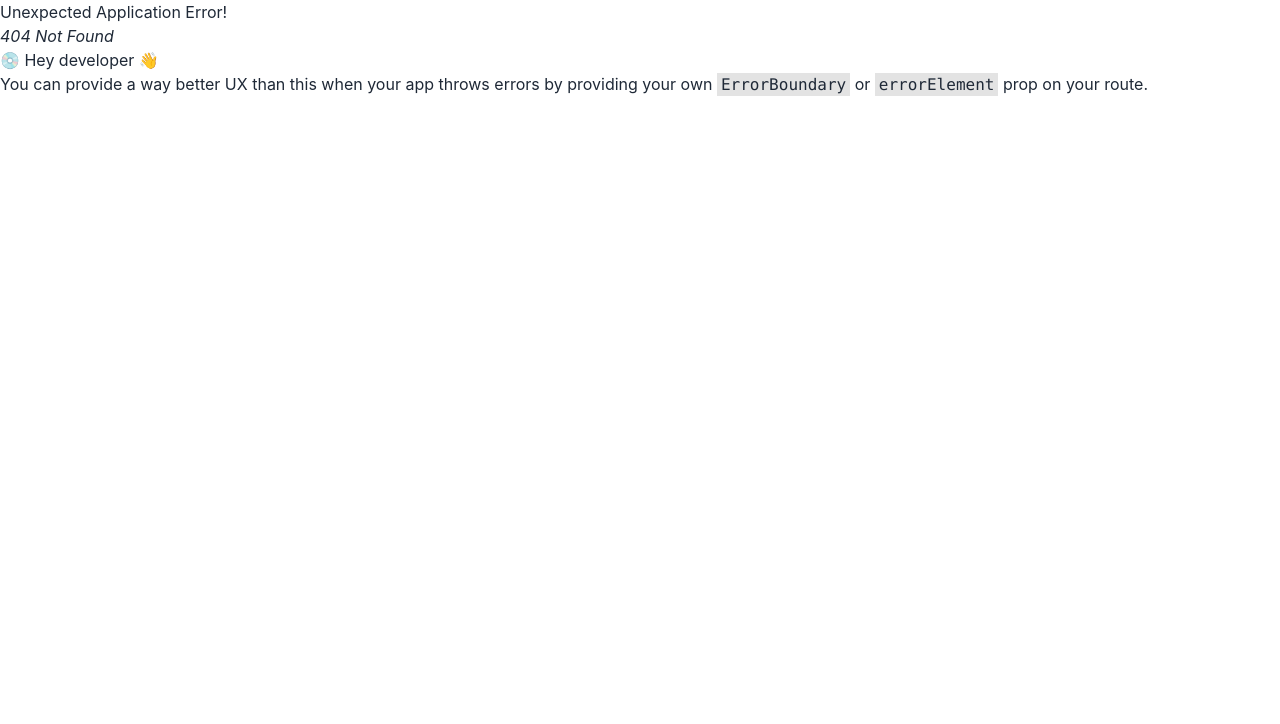
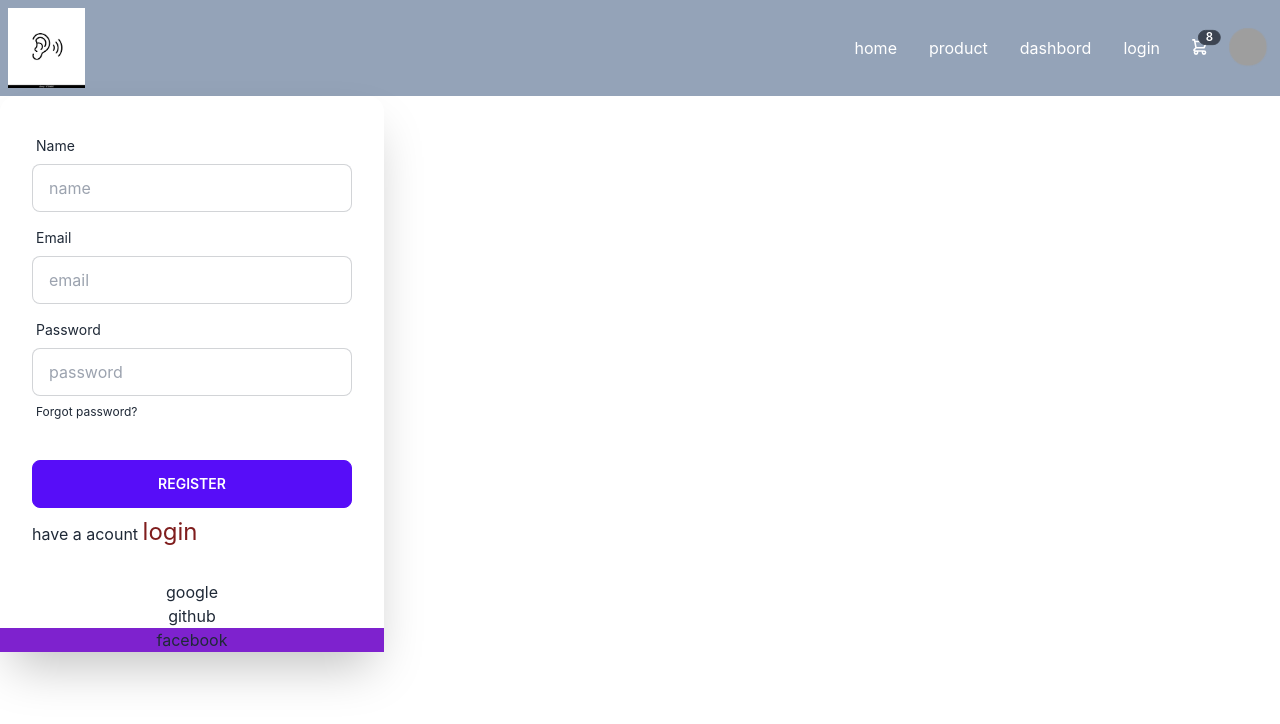
Before and after one commit to mahmudul474/car-buy-and-sell-clint, a React (Create React App) app: page /register in a window 1280 px wide. Before the commit this address had no page. Shown: the top 724 px of the page. Built offline with nearby package versions, Linux system fonts and the light colour scheme; no server answers; grey boxes are pictures that could not be loaded.

Commit message:
login and sinup  basic cmplaet

```diff
--- a/package.json
+++ b/package.json
@@ -3,12 +3,18 @@
   "version": "0.1.0",
   "private": true,
   "dependencies": {
+    "@fortawesome/fontawesome-svg-core": "^6.2.1",
+    "@fortawesome/free-solid-svg-icons": "^6.2.1",
+    "@fortawesome/react-fontawesome": "^0.2.0",
     "@testing-library/jest-dom": "^5.16.5",
     "@testing-library/react": "^13.4.0",
     "@testing-library/user-event": "^13.5.0",
     "daisyui": "^2.41.0",
+    "firebase": "^9.14.0",
     "react": "^18.2.0",
     "react-dom": "^18.2.0",
+    "react-hook-form": "^7.39.5",
+    "react-hot-toast": "^2.4.0",
     "react-router-dom": "^6.4.3",
     "react-scripts": "5.0.1",
     "web-vitals": "^2.1.4"
--- /dev/null
+++ b/src/Componenets/Pages/Registared/Singin/Login.js
@@ -0,0 +1,106 @@
+import React, { useContext, useState } from 'react';
+import { useForm } from 'react-hook-form';
+import { Link } from 'react-router-dom';
+import { AuthContext } from '../../../../Context/AuthProvider';
+import Navbar from '../../Sharred/Navar/Navbar';
+
+const Login = () => {
+  //react  hook from
+  const { register, handleSubmit, formState: { errors } } = useForm();
+  const[loginero,setLoginero]=useState("")
+
+  const {login}=useContext(AuthContext)
+
+
+
+
+    const handleSining=data=>{
+     console.log(data)
+ setLoginero("")
+     login(data.email, data.password)
+     .then((result)=>{
+      const user=result.user;
+      console.log(user)
+
+
+     }).catch(error => {
+      console.log(error.message)
+    setLoginero(error.message);
+  });
+
+
+
+    }
+
+    return (
+        <div>
+
+
+<Navbar></Navbar>
+
+
+
+
+
+<div className="card flex-shrink-0 w-full max-w-sm shadow-2xl bg-base-100">
+
+
+ <p className='text-red-900'>{loginero}</p>
+
+     <form  onSubmit={ handleSubmit(handleSining)}>
+     <div className="card-body">
+        <div className="form-control">
+          <label className="label">
+            <span className="label-text">Email</span>
+          </label>
+          <input
+          name='email'
+          {...register("email",{
+            required:"eamil address is required",
+
+          }
+          )}
+          type="text" placeholder="email" className="input input-bordered" />
+
+{errors.email && <p className='text-red-600'>{errors.email?.message}</p>}
+
+        </div>
+        <div className="form-control">
+          <label className="label">
+            <span className="label-text">Password</span>
+          </label>
+
+          <input
+        {...register("password",{
+            required:"passwor is requered",
+            minLength:{value:6, message:"passwor must be at least 6 characters"}
+        })}
+          name='password'
+          type="password" placeholder="password" className="input input-bordered" />
+
+          {errors.password && <p className='text-red-500'>{errors.password?.message}</p>}
+
+          <label className="label">
+            <a href="#" className="label-text-alt link link-hover">Forgot password?</a>
+          </label>
+        </div>
+        <div className="form-control mt-6">
+          <button className="btn btn-primary">Login</button>
+        </div>
+        <p>creaat a new acount  <Link className='text-red-900  text-2xl' to='/register'>register</Link></p>
+      </div>
+
+      <div className="flex flex-col">
+            <button className="bg-prymary">google</button>
+            <button className="bg-prymary">github</button>
+            <button className="bg-purple-700">facebook </button>
+            </div>
+     </form>
+
+</div>
+
+        </div>
+    );
+};
+
+export default Login;
--- /dev/null
+++ b/src/Componenets/Pages/Registared/sing-up/Register.js
@@ -0,0 +1,136 @@
+import React, { useContext, useState } from "react";
+import { useForm } from "react-hook-form";
+import { Link } from "react-router-dom";
+import { AuthContext } from "../../../../Context/AuthProvider";
+import Navbar from "../../Sharred/Navar/Navbar";
+
+const Register = () => {
+  //react hook from
+  const { register,handleSubmit,formState: { errors }} = useForm();
+const[sinuperor,setSinupero]=useState("")
+
+//context api
+const  {creatUser}=useContext(AuthContext)
+
+  const handleSingup = (data) => {
+    console.log(data);
+  //user-create
+  creatUser(data.email,data.password)
+  .then((result)=>{
+    const  user =result.user;
+    console.log(user);
+    setSinupero("")
+
+  }).catch(error => {
+    console.log(error.message)
+    setSinupero(error.message);
+});
+
+
+
+
+
+  };
+  return (
+    <div>
+      <Navbar></Navbar>
+
+      <div className="card flex-shrink-0 w-full max-w-sm shadow-2xl bg-base-100">
+
+        <p className="text-primary text-xl">{sinuperor}</p>
+        <form onSubmit={handleSubmit(handleSingup)}>
+          <div className="card-body">
+            <div className="form-control">
+              <label className="label">
+                <span className="label-text">Name</span>
+              </label>
+              <input
+                name="name"
+                {...register("name", {
+                  required: "name address is required"
+                })}
+                type="text"
+                placeholder="name"
+                className="input input-bordered"
+              />
+
+              {errors.name && (
+                <p className="text-red-600">{errors.name?.message}</p>
+              )}
+            </div>
+
+            <div className="form-control">
+              <label className="label">
+                <span className="label-text">Email</span>
+              </label>
+              <input
+                name="email"
+                required
+                {...register("email", {
+                  required: "eamil address is required"
+                })}
+                type="text"
+                placeholder="email"
+                className="input input-bordered"
+              />
+
+              {errors.email && (
+                <p className="text-red-600">{errors.email?.message}</p>
+              )}
+            </div>
+            <div className="form-control">
+              <label className="label">
+                <span className="label-text">Password</span>
+              </label>
+
+              <input
+                {...register("password", {
+                  required: "passwor is requered",
+                  minLength: {
+                    value: 6,
+                    message: "passwor must be at least 6 characters"
+                  }
+                })}
+                name="password"
+                type="password"
+                placeholder="password"
+                className="input input-bordered"
+              />
+
+              {errors.password && (
+                <p className="text-red-500">{errors.password?.message}</p>
+              )}
+
+              <label className="label">
+                <a href="#" className="label-text-alt link link-hover">
+                  Forgot password?
+                </a>
+              </label>
+            </div>
+            <div className="form-control mt-6">
+              <button className="btn btn-primary">register</button>
+            </div>
+            <p>
+              have a acount{" "}
+              <Link className="text-red-900  text-2xl" to="/login">
+                login
+              </Link>
+            </p>
+          </div>
+
+           <div className="flex flex-col">
+            <button className="bg-prymary">google</button>
+            <button className="bg-prymary">github</button>
+            <button className="bg-purple-700">facebook </button>
+
+           </div>
+
+
+
+        </form>
+      </div>
+    </div>
+  );
+};
+
+export default Register;
--- a/src/Componenets/Pages/Sharred/Navar/Navbar.js
+++ b/src/Componenets/Pages/Sharred/Navar/Navbar.js
@@ -1,15 +1,28 @@
-import React from 'react';
+import React, { useContext } from 'react';
 import { Link } from 'react-router-dom';
 import logo from "../../../.././assets/main-logo/images.png"
+import { AuthContext } from '../../../../Context/AuthProvider';
 
 const Navbar = () => {
+
+  const{user,logOut}=useContext(AuthContext)
+
+  const logout=()=>{
+    logOut().then(()=>{
+
+    }).catch(error =>console.log(error))
+  }
+
+
 
   const navlink=<>
 
  <li> <Link to='/'>home </Link></li>
 <li><Link to='/'>product</Link></li>
 <li><Link to='/'>dashbord</Link></li>
-<li><Link to="">login</Link></li>
+{
+  user?.email? <li onClick={logout}><Link>logout</Link></li> :<li><Link to="/login">login</Link></li>
+}
 
   </>
 
--- /dev/null
+++ b/src/Context/AuthProvider.js
@@ -0,0 +1,58 @@
+import React, { createContext, useEffect, useState } from 'react';
+import { createUserWithEmailAndPassword, getAuth, onAuthStateChanged, signInWithEmailAndPassword, signOut }from "firebase/auth"
+import app from '../firebase_config/Firebase.config';
+
+export  const AuthContext=createContext()
+const auth=getAuth(app)
+
+
+const AuthProvider = ({children}) => {
+const [user,setUser]=useState("")
+    //user create in gmail-password
+const creatUser=(email,password)=>{
+ return  createUserWithEmailAndPassword(auth, email, password)
+}
+
+const login=(email,password)=>{
+
+    return signInWithEmailAndPassword(auth, email, password)
+
+}
+
+
+const logOut=()=>{
+    return signOut(auth)
+}
+
+
+  useEffect(()=>{
+    const unsubscribe = onAuthStateChanged(auth, (creatUser)=>{
+        setUser(creatUser)
+    })
+
+ return ()=>unsubscribe();
+
+})
+
+
+
+
+const authIfo={
+    creatUser,
+    login,
+    logOut,
+    user,
+
+}
+
+    return (
+
+<AuthContext.Provider value={authIfo}>
+    {children}
+</AuthContext.Provider>
+
+
+    );
+};
+
+export default AuthProvider;
--- /dev/null
+++ b/src/firebase_config/Firebase.config.js
@@ -0,0 +1,19 @@
+// Import the functions you need from the SDKs you need
+import { initializeApp } from "firebase/app";
+// TODO: Add SDKs for Firebase products that you want to use
+// https://firebase.google.com/docs/web/setup#available-libraries
+
+// Your web app's Firebase configuration
+const firebaseConfig = {
+  apiKey:process.env.REACT_APP_apiKey,
+  authDomain:process.env.REACT_APP_authDomain,
+  projectId:process.env.REACT_APP_projectId,
+  storageBucket:process.env.REACT_APP_storageBucket,
+  messagingSenderId:process.env.REACT_APP_messagingSenderId,
+  appId:process.env.REACT_APP_appId,
+};
+
+// Initialize Firebase
+const app = initializeApp(firebaseConfig);
+
+export default app
--- a/src/index.js
+++ b/src/index.js
@@ -3,12 +3,17 @@ import ReactDOM from 'react-dom/client';
 import './index.css';
 import App from './App';
 import reportWebVitals from './reportWebVitals';
+import AuthProvider, { AuthContext } from './Context/AuthProvider';
 
 
 const root = ReactDOM.createRoot(document.getElementById('root'));
 root.render(
   <React.StrictMode>
-    <App />
+
+   <AuthProvider>
+   <App />
+   </AuthProvider>
+
   </React.StrictMode>
 );
 
```
Also changed, not shown: src/Componenets/Pages/Home/Home_banner/Banner.js (+13 -9 lines), src/Componenets/Routes/Routes.js (+13 -0 lines), 1 other file (tests, documents, lock files or other folders).
